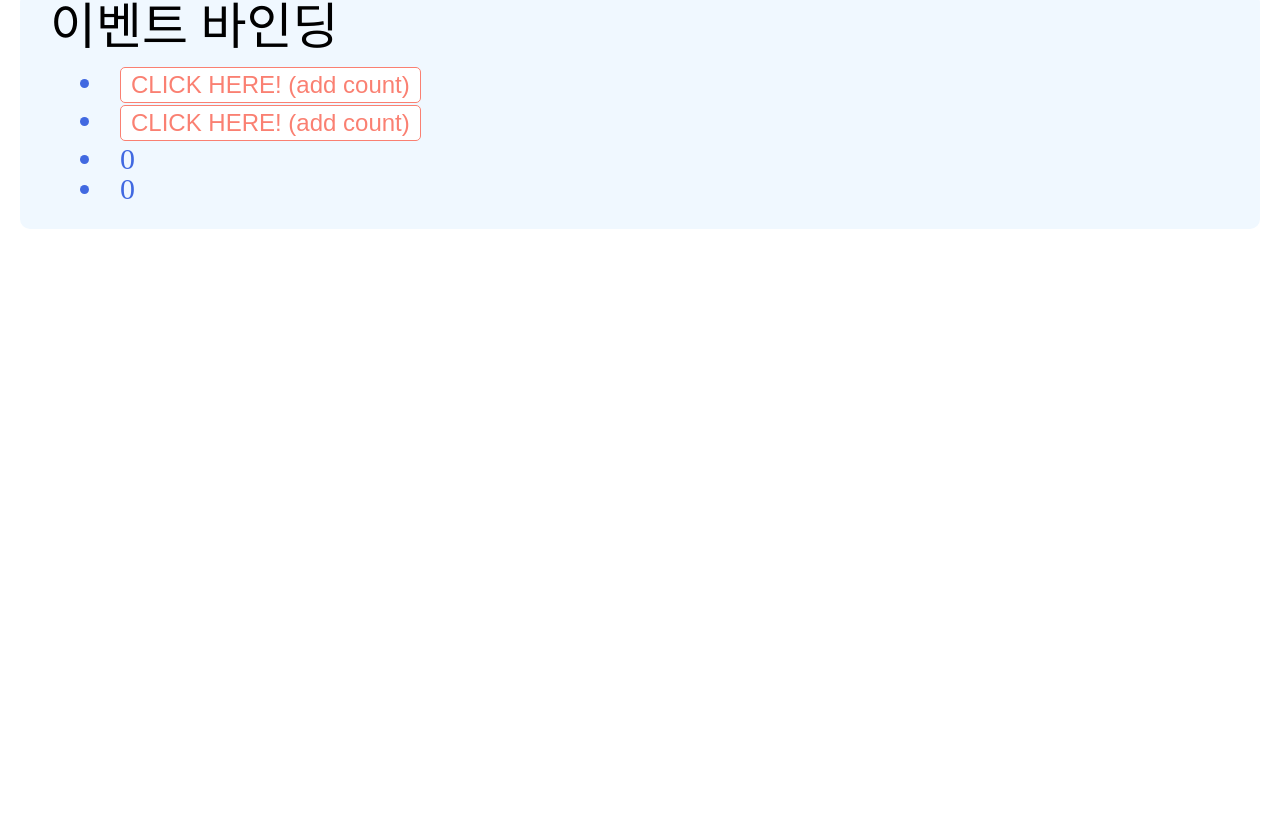
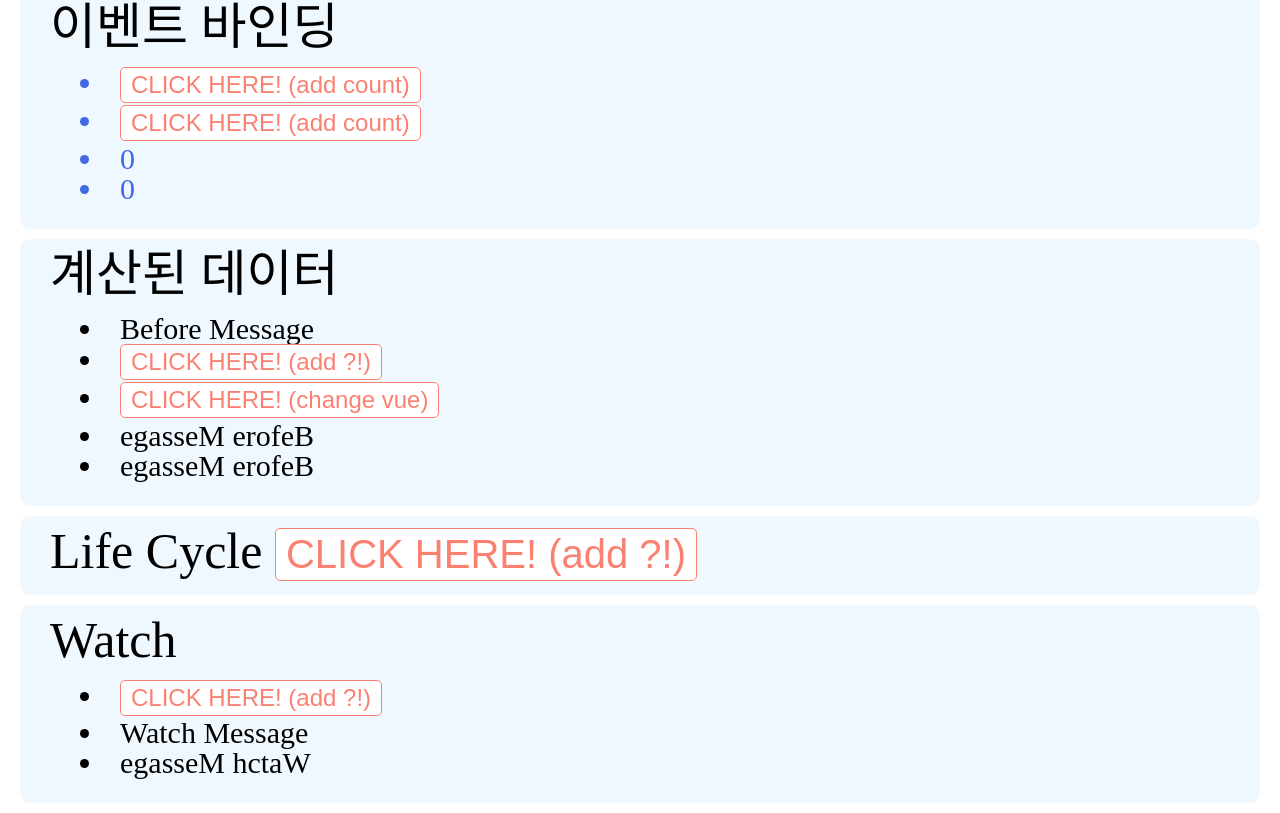
Before and after one commit to naseulgee/vue-basic-template, a Vue app: page / in a window 1280 px wide. Shown: the part 433-1246 px from the top of the page. Before the commit the page ends 800 px from the top, so only its background shows below. Built offline with nearby package versions, Linux system fonts and the light colour scheme.

Commit message:
Computed, LifeCycleHook, Watch

```diff
--- a/src/App.vue
+++ b/src/App.vue
@@ -2,11 +2,20 @@
     <BasicBind />
 
     <EventBind />
+
+    <Computed />
+
+    <LifeCycleHook />
+
+    <Watch />
 </template>
 
 <script>
 import BasicBind from '~/components/BasicBind';
 import EventBind from '~/components/EventBind';
+import Computed from '~/components/Computed';
+import LifeCycleHook from '~/components/LifeCycleHook';
+import Watch from '~/components/Watch';
 
 export default {
     //현재 컴포넌트에서 사용할 컴포넌트 명시
@@ -14,11 +23,35 @@ export default {
         //BasicBind: BasicBind // (O)
         BasicBind,             // (O)
         EventBind,
+        Computed,
+        LifeCycleHook,
+        Watch,
     },
     // 사용할 데이터 명시
     data() {
         return {
         }
+    },
+    // 계산하여 사용할 데이터 명시
+    computed: {
+    },
+    // 사용할 메서드 명시
+    methods: {
+    },
+    // 데이터가 변경될 때 동작할 메서드 명시
+    watch: {
+    },
+    beforeCreate() { // 컴포넌트 생성 및 초기화 후
+    },
+    created() {     // 데이터 생성 후
+    },
+    beforeMount() { // DOM 연결 전
+    },
+    mounted() {     // DOM 연결 후
+    },
+    beforeUpdate() { // 데이터 변경 후 렌더링 전
+    },
+    updated() {     // 데이터 변경 후 렌더링 후
     },
 }
 </script>
--- /dev/null
+++ b/src/components/Computed.vue
@@ -0,0 +1,75 @@
+<template>
+    <section>
+        <h1>계산된 데이터</h1>
+        <ul>
+            <li>{{ msg }}</li>
+            <li>
+                <button
+                    class="btn"
+                    @click="add">
+                    CLICK HERE! (add ?!)
+                </button>
+            </li>
+            <li>
+                <button
+                    class="btn"
+                    @click="changeMessage">
+                    CLICK HERE! (change vue)
+                </button>
+            </li>
+            <li>
+                {{ msg.split("").reverse().join("") }}
+            </li>
+            <li>
+                {{ reversedMessage }}
+            </li>
+        </ul>
+    </section>
+</template>
+
+<script>
+export default {
+    // 사용할 데이터 명시
+    data(){
+        return {
+            msg: "Before Message"
+        }
+    },
+    // 계산하여 사용할 데이터 명시
+    /** NOTE:
+     * computed 는 원본 데이터를 손상시키지 않고 계산하여 데이터를 사용할 수 있다.
+     * 템플릿 문법에서도 데이터 가공은 가능하나, 여러번 실행 시 여러번 계산이 발생한다.
+     * computed 는 캐싱 기능이 있어 한 번 연산한 값을 가지고 있어, 반복 호출을 하여도 계산을 반복하지 않는다.
+     */
+    computed: {
+        // NOTE: 일반적인 get 만 가능
+        // reversedMessage(){
+        //     return this.msg.split("").reverse().join("")
+        // },
+
+        // NOTE: computed 에 선언된 데이터 : get/set 가능하도록 설정
+        reversedMessage: {
+            get(){ // 일반적으로 호출 시 실행된다
+                return this.msg.split("").reverse().join("")
+            },
+            set(value){ // 호출 후 값을 할당 시 실행된다
+                this.msg = value
+                console.log("Setter: ", value)
+            }
+        }
+    },
+    methods: {
+        /** NOTE:
+         * this는 현재 .vue 파일에 작성한 script 부분을 가리킨다
+         * data 에 선언된 데이터     : get/set 가능
+         * computed 에 선언된 데이터 : get 가능     -> set 은 computed 에서 약간의 설정이 필요하다
+         */
+        add(){
+            this.reversedMessage += "?!" // setter 가 실행된다
+        },
+        changeMessage(){
+            this.msg = "Vue!"
+        }
+    },
+}
+</script>
--- /dev/null
+++ b/src/components/LifeCycleHook.vue
@@ -0,0 +1,66 @@
+<template>
+    <section>
+        <h1>
+            {{ msg }}
+            <button
+                class="btn"
+                @click="add">
+                CLICK HERE! (add ?!)
+            </button>
+        </h1>
+    </section>
+</template>
+
+<script>
+export default {
+    data(){
+        return {
+            msg: "Life Cycle"
+        }
+    },
+    methods: {
+        add() {
+            this.msg += "?!"
+        }
+    },
+
+    /** NOTE: 라이프사이클 훅
+     * [이미지 참고] https://v3-docs.vuejs-korea.org/assets/lifecycle.d3fe54ca.png
+     * [실행 순서]
+     *  createApp().mount() : 컴포넌트 생성 및 컴포넌트를 HTML 구조에 연결 요청
+     *  변수, 라이프사이클 등 초기화
+     *  beforeCreate()
+     *  선언한 데이터, 반응성 등이 만들어짐★
+     *★created()           : -> 선언한 데이터 접근 가능
+     *  템플릿 유무 확인       : -> 템플릿이 있을 경우 컴파일
+     *  beforeMount()
+     *  선언한 옵션들을 실제 DOM에 연결
+     *★mounted()           : -> DOM 요소 검색 가능
+     *  데이터 변경
+     *  beforeUpdate()
+     *  가상 DOM 리렌더링 및 패치
+     *  updated()           : -> 변경된 데이터 확인 가능
+     *  .unmount()          : 컴포넌트 제거 요청
+     *  beforeDestroy()
+     *  destroyed()         : -> 실제 컴포넌트 제거
+    */
+    beforeCreate() { // 컴포넌트 생성 및 초기화 후
+        console.log('Before Create!', this.msg, document.querySelector("h1"))
+    },
+    created() {     // 데이터 생성 후
+        console.log('Created!'      , this.msg, document.querySelector("h1"))
+    },
+    beforeMount() { // DOM 연결 전
+        console.log('Before Mount!' , this.msg, document.querySelector("h1"))
+    },
+    mounted() {     // DOM 연결 후
+        console.log('Mounted!'      , this.msg, document.querySelector("h1"))
+    },
+    beforeUpdate() { // 데이터 변경 후 렌더링 전
+        console.log('Before Update!' , this.msg, document.querySelector("h1"))
+    },
+    updated() {     // 데이터 변경 후 렌더링 후
+        console.log('Updated!'      , this.msg, document.querySelector("h1"))
+    },
+}
+</script>
--- /dev/null
+++ b/src/components/Watch.vue
@@ -0,0 +1,62 @@
+<template>
+    <section>
+        <h1>Watch</h1>
+        <ul>
+            <li>
+                <button
+                    class="btn"
+                    @click="add">
+                    CLICK HERE! (add ?!)
+                </button>
+            </li>
+            <li>
+                {{ msg }}
+            </li>
+            <li>
+                {{ reversedMessage }}
+            </li>
+        </ul>
+    </section>
+</template>
+
+<script>
+export default {
+    data() {
+        return {
+            msg: "Watch Message"
+        }
+    },
+    computed: {
+        reversedMessage: {
+            get(){ // 일반적으로 호출 시 실행된다
+                return this.msg.split("").reverse().join("")
+            },
+            set(value){ // 호출 후 값을 할당 시 실행된다
+                this.msg = value
+                console.log("Setter: ", value)
+            }
+        }
+    },
+    methods: {
+        add(){
+            this.reversedMessage += "?!"
+        },
+    },
+    // 데이터가 변경될 때 동작할 메서드 명시
+    // NOTE: [실행순서] Setter -> Getter -> Watch -> Render -> beforeUpdate -> updated
+    watch: {
+        msg() {// 감시할 데이터 변수명을 함수명으로 사용한다
+            console.log('Watch: msg 변경')
+        },
+        reversedMessage(newVal){// 바뀌는 값을 변수로 받을 수 있다
+            console.log('Watch: reversedMessage 변경', newVal)
+        }
+    },
+    beforeUpdate() { // 데이터 변경 후 렌더링 전
+        console.log('Before Update!' , this.msg)
+    },
+    updated() {     // 데이터 변경 후 렌더링 후
+        console.log('Updated!'      , this.msg)
+    },
+}
+</script>
```
